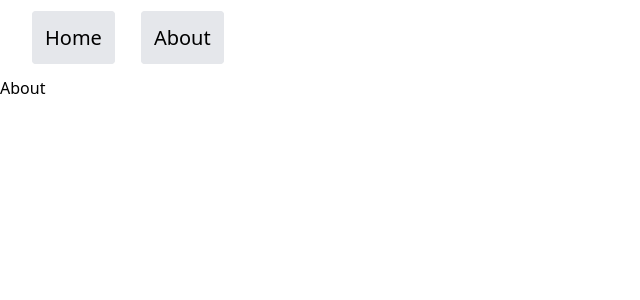
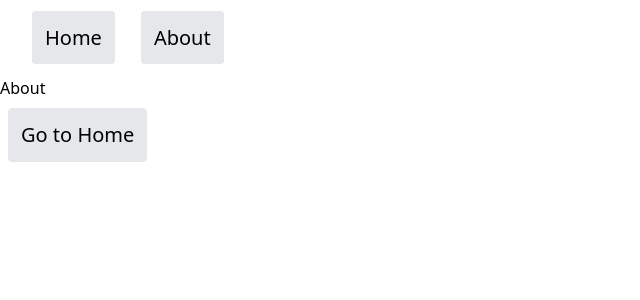
Before and after one commit to MarcoRagno888/MiaTech, a React (Vite) app in the folder React/: page /about in a window 1280 px wide. Shown: the top 300 px of the page, without its empty margins (0-640 px from the left). Built offline with nearby package versions, Linux system fonts and the light colour scheme.

Commit message:
feat: Navigate

```diff
--- a/React/src/Components/Pages/About.jsx
+++ b/React/src/Components/Pages/About.jsx
@@ -1,7 +1,16 @@
+import { useNavigate } from "react-router-dom";
+
 const About = () => {
+    const navigate = useNavigate();
+
+    const handleNavigate = () => {
+        navigate("/");
+    }
+
     return (
         <>
             <h1>About</h1>
+            <button className="btn" onClick={handleNavigate}>Go to Home</button>
         </>
     )
 }
```
